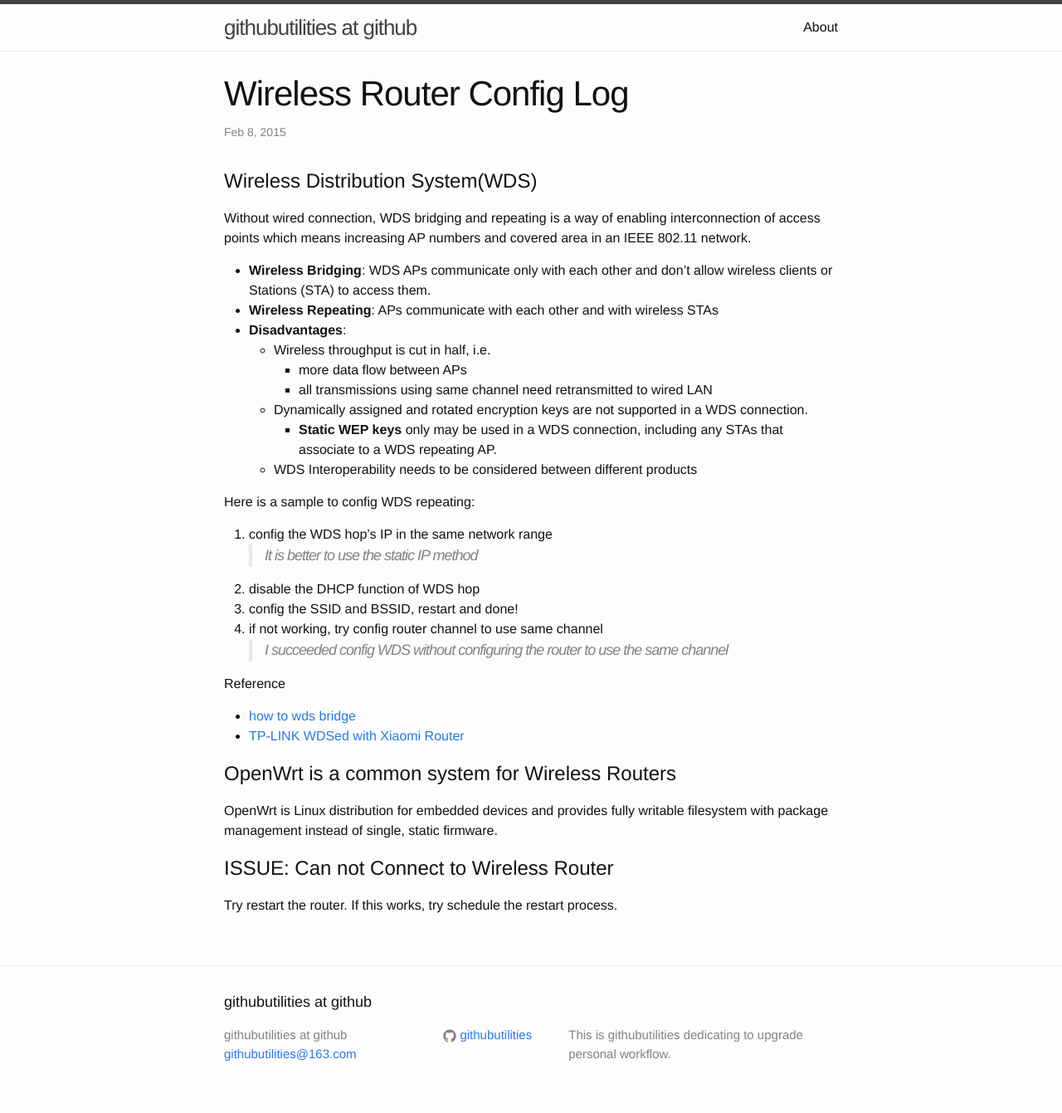
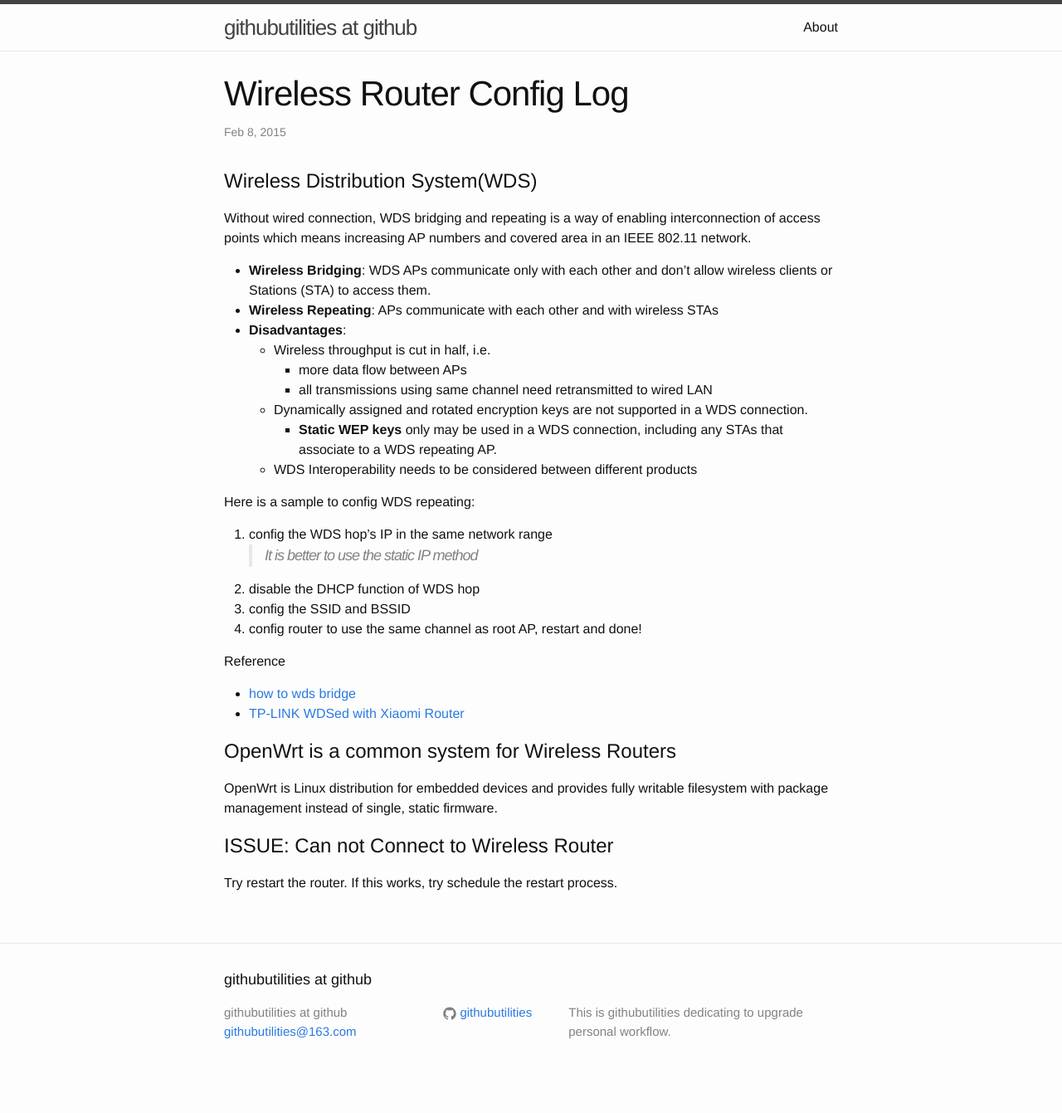
Before and after one commit to githubutilities/githubutilities.github.io, a Jekyll site: the page built from _posts/2015-02-08-wireless-router-config-log.markdown, in a window 1280 px wide. Shown: the whole page at 83% size. Built offline with Jekyll 4.4.1, drawn with Linux system fonts in a browser that asks for light colours; Markdown is read by kramdown in place of the engine named in the settings; after the commit the page ends 1314 px from its top, so only the background shows below that.

Commit message:
add config router using same channel

```diff
--- a/_posts/2015-02-08-wireless-router-config-log.markdown
+++ b/_posts/2015-02-08-wireless-router-config-log.markdown
@@ -25,9 +25,8 @@
     > It is better to use the static IP method
 
 2. disable the DHCP function of WDS hop
-3. config the SSID and BSSID, restart and done!
-4. if not working, try config router channel to use same channel
-    > I succeeded config WDS without configuring the router to use the same channel
+3. config the SSID and BSSID
+4. config router to use the same channel as root AP, restart and done!
 
 Reference
 
```
